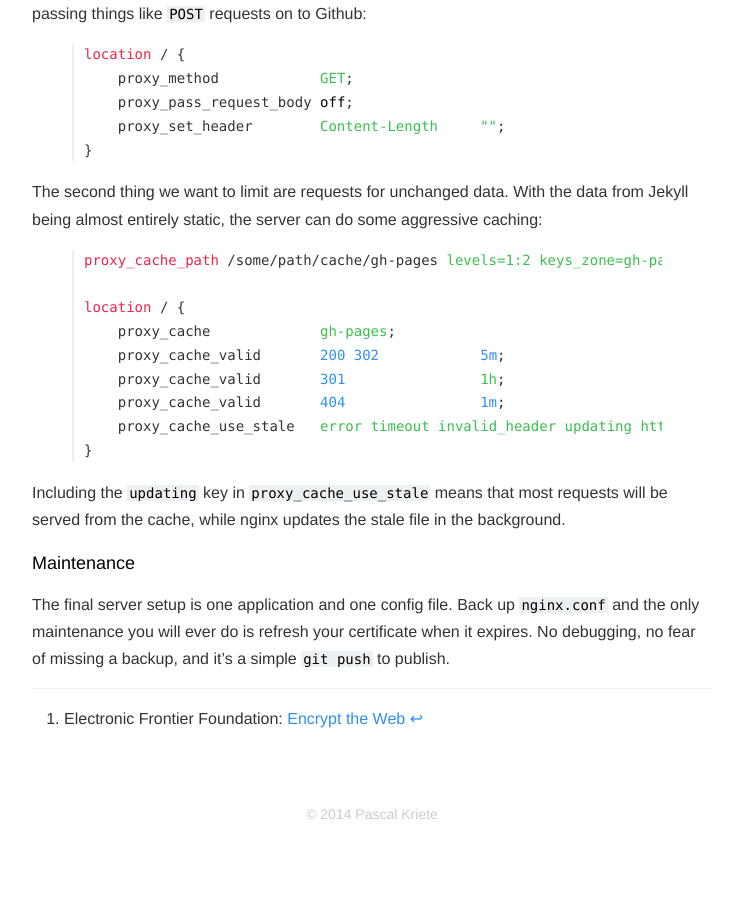
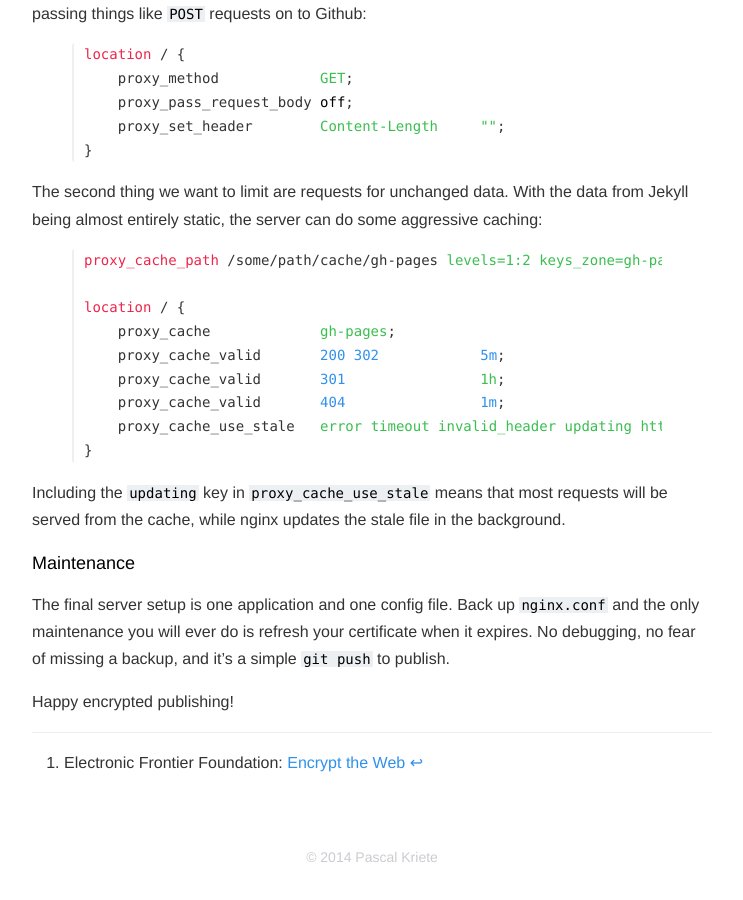
Before and after one commit to pkriete/pkriete.github.io, a Jekyll site: the page built from _posts/2014-08-26-github-pages-https.md, in a window 1280 px wide and 900 px high, scrolled down 1805 px. Shown: the whole window, without its empty margins (268-1011 px from the left). Built offline with Jekyll 4.4.1, drawn with Linux system fonts in a browser that asks for light colours; before the commit the page ends 2661 px from its top, so only the background shows below that.

Commit message:
Give the post some closure

```diff
--- a/_posts/2014-08-26-github-pages-https.md
+++ b/_posts/2014-08-26-github-pages-https.md
@@ -88,6 +88,8 @@ Including the `updating` key in `proxy_cache_use_stale` means that most requests
 
 The final server setup is one application and one config file. Back up `nginx.conf` and the only maintenance you will ever do is refresh your certificate when it expires. No debugging, no fear of missing a backup, and it's a simple `git push` to publish.
 
+Happy encrypted publishing!
+
 [^encrypt-the-web]: Electronic Frontier Foundation: [Encrypt the Web](https://www.eff.org/encrypt-the-web)
 [wikipedia-ssl-termination]: https://wikitech.wikimedia.org/wiki/Https#SSL_termination
 [Proxy-module-docs]: http://nginx.org/en/docs/http/ngx_http_proxy_module.html
```
